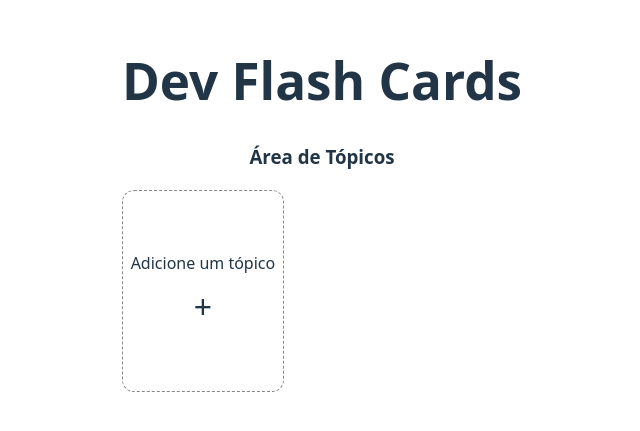
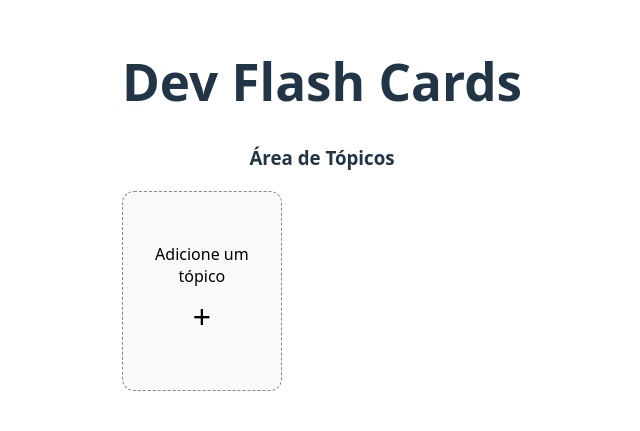
Before and after one commit to kalvinkm/dev-flashcards, a React (Vite) app: page / in a window 1280 px wide. Shown: the part 195-626 px from the top of the page, without its empty margins (318-958 px from the left). Built offline with nearby package versions, Linux system fonts and the light colour scheme.

Commit message:
:hammer: refactor: replace div with semantic button in AddAreaCard

```diff
--- a/src/components/AddAreaCard/index.tsx
+++ b/src/components/AddAreaCard/index.tsx
@@ -6,9 +6,9 @@ type AddAreaCardProps = {
 
 export function AddAreaCard({ onClick }: AddAreaCardProps) {
   return (
-    <div className="addition-card" onClick={onClick}>
+    <button type="button" className="addition-card" onClick={onClick}>
       <span className="addition-card-title">Adicione um tópico</span>
       <span className="addition-card-plus-sign">+</span>
-    </div>
+    </button>
   )
 }
```
